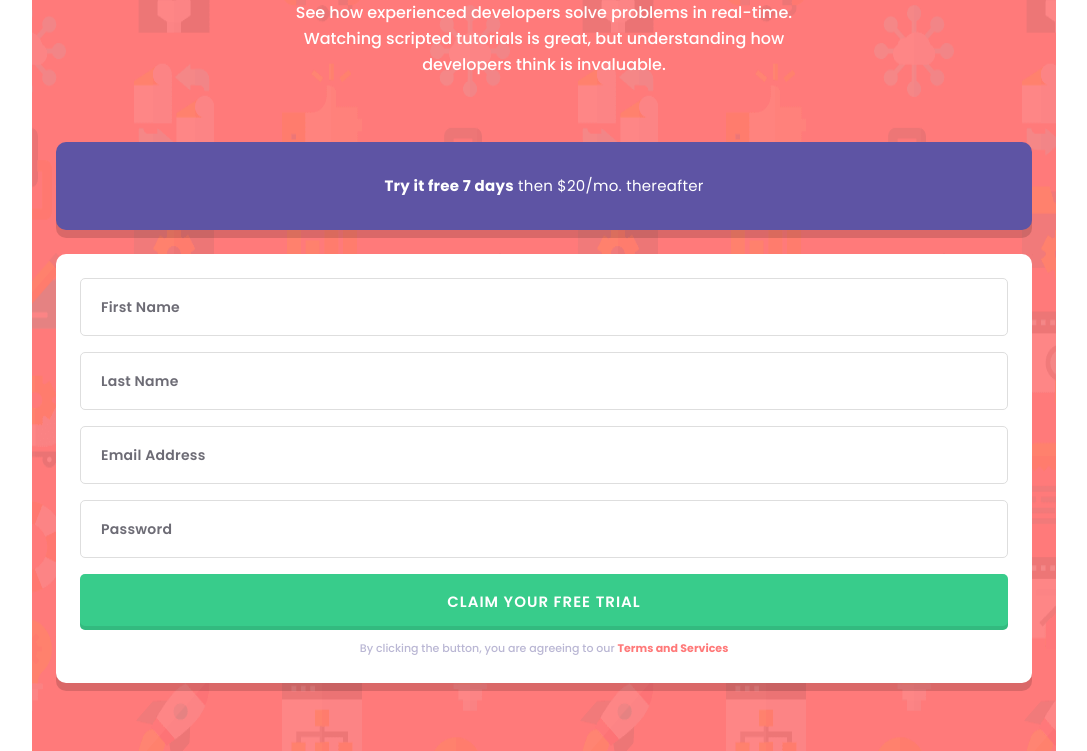
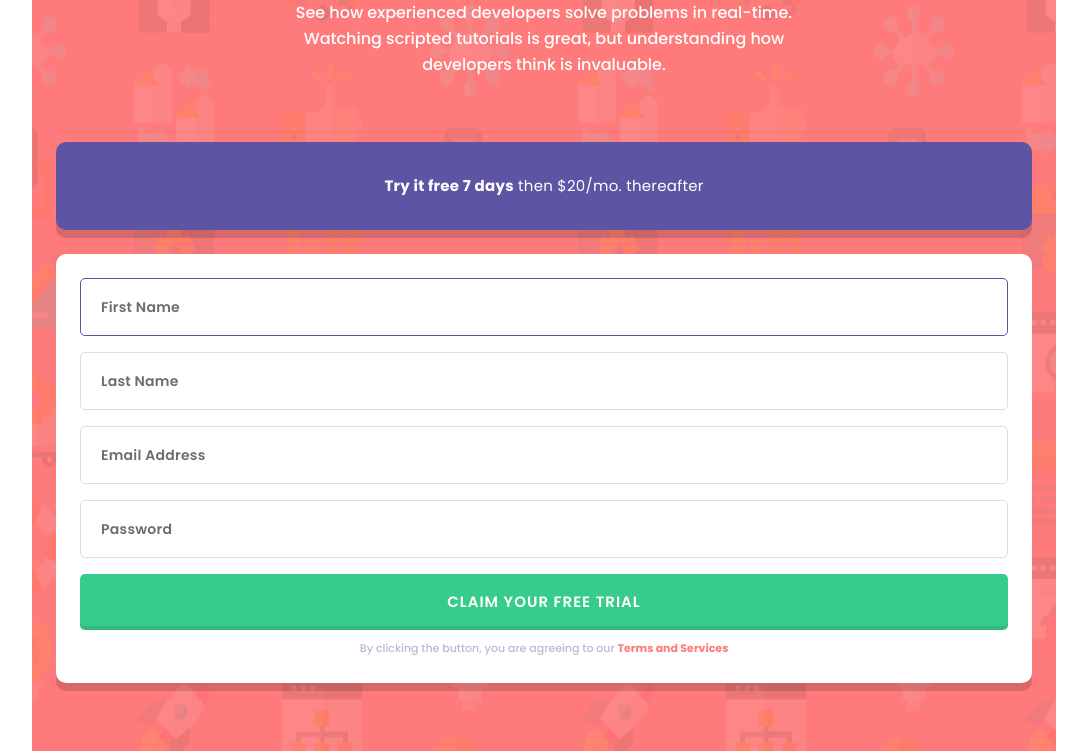
Before and after one commit to brian-jensen/intro-component-with-signup-form, a plain HTML site: page index.html in a window 1280 px wide. Shown: the part 167-918 px from the top of the page, without its empty margins (96-1183 px from the left). Drawn offline with Linux system fonts and the light colour scheme.

Commit message:
Add input focus state

```diff
--- a/css/styles.css
+++ b/css/styles.css
@@ -149,6 +149,10 @@ button.sent {
   box-shadow: 0px 8px 0px rgba(0, 0, 0, 0.14688);
 }
 
+input:focus {
+  border: 1px solid hsl(247.5, 32.3%, 48.6%);
+}
+
 input.error {
   border: 2px solid hsl(0, 100%, 73.7%);
 }
--- a/js/app.js
+++ b/js/app.js
@@ -20,6 +20,8 @@ const validate = input => {
   }
 }
 
+document.querySelector('.first-name').focus();
+
 form.addEventListener('submit', e => {
   e.preventDefault();
   inputs.forEach(input => {
```
